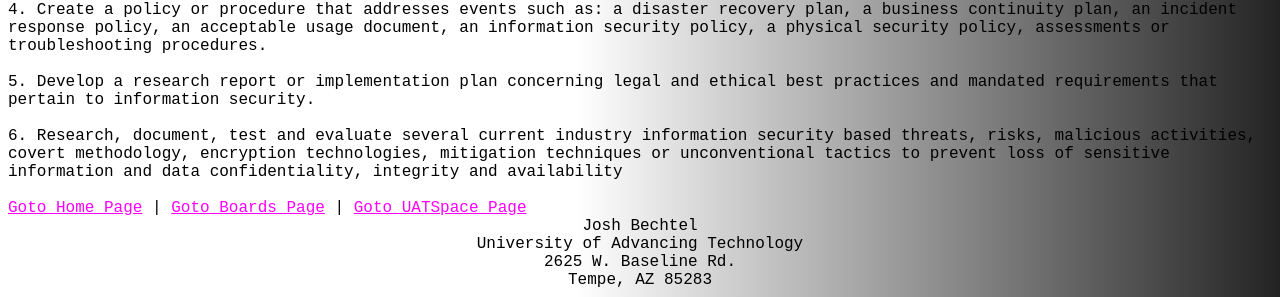
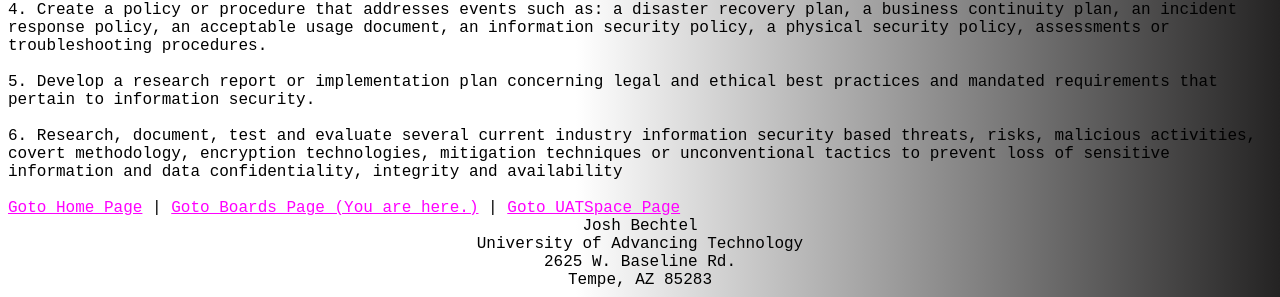
Before and after one commit to joshbet/joshbet.github.io, a plain HTML site: page boards.html in a window 1280 px wide. Shown: the part 661-958 px from the top of the page. Drawn offline with Linux system fonts and the light colour scheme.

Commit message:
Update boards.html

```diff
--- a/boards.html
+++ b/boards.html
@@ -36,7 +36,7 @@
 activities, covert methodology, encryption technologies, mitigation techniques or unconventional tactics to prevent loss of
 sensitive information and data confidentiality, integrity and availability<br><br>
 
-<a href="./index.html" class="nav">Goto Home Page</a>  | <a href="./boards.html" class="nav">Goto Boards Page</a>  | <a href="./uatSpace.html" class="nav">Goto UATSpace Page</a>
+<a href="./index.html" class="nav">Goto Home Page</a>  | <a href="./boards.html" class="nav">Goto Boards Page (You are here.)</a>  | <a href="./uatSpace.html" class="nav">Goto UATSpace Page</a>
         <footer>
            <center>
             Josh Bechtel <br>
```
